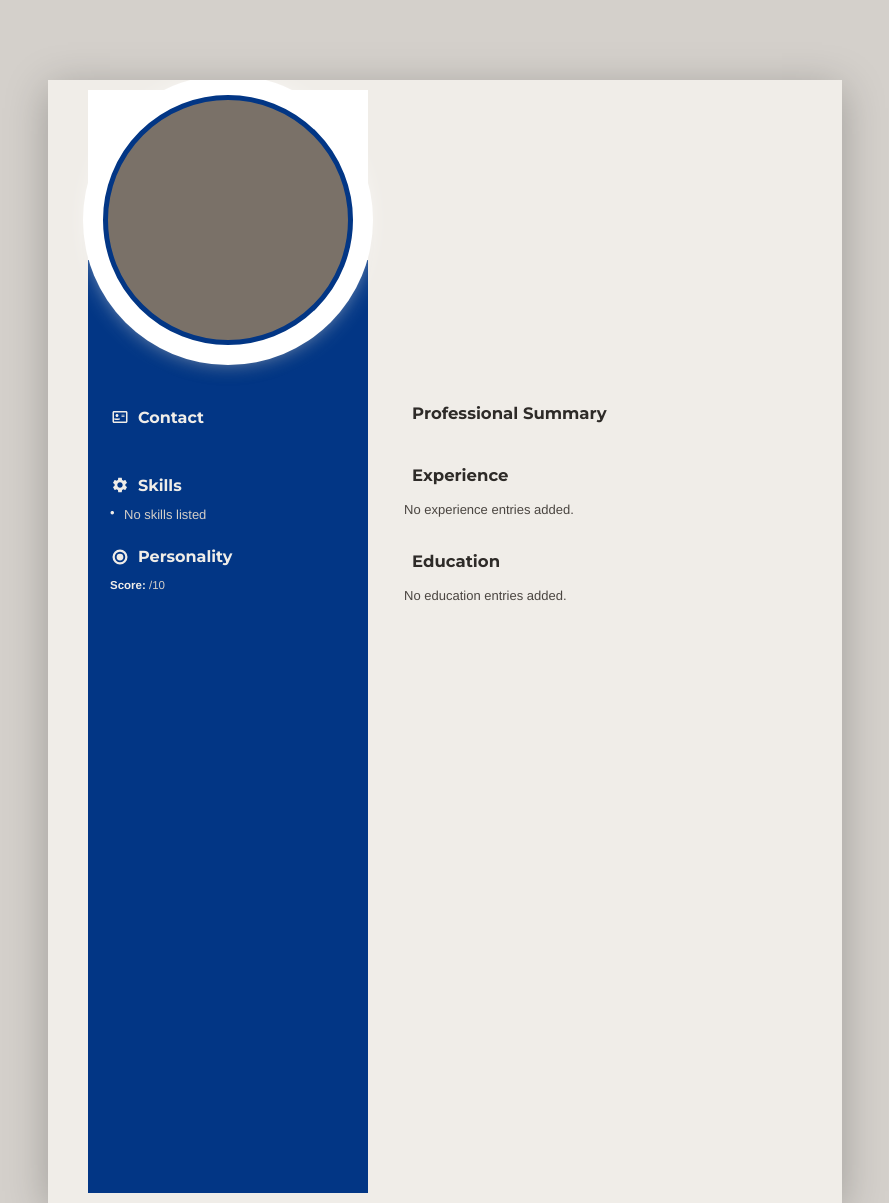
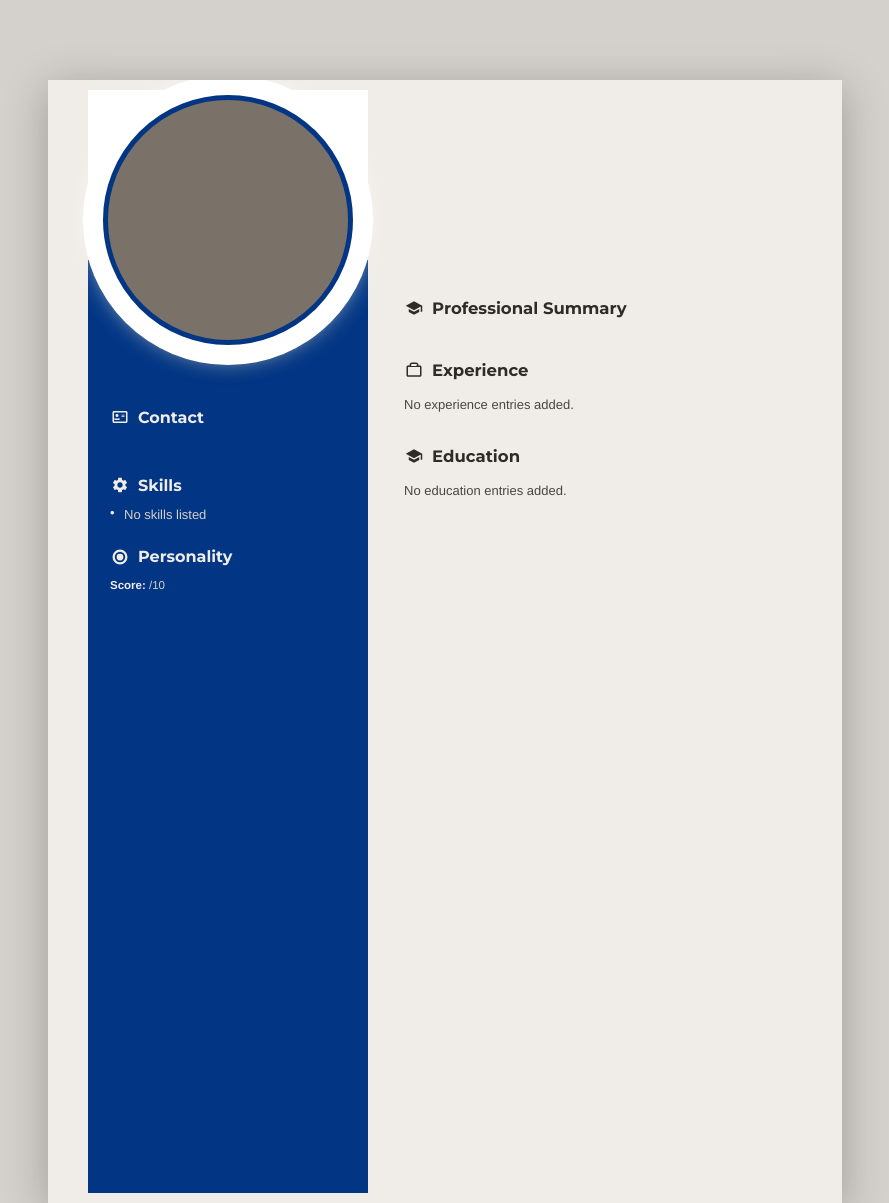
Before and after one commit to Wasay1567/cv-automation-workflow, a Python web app: template backend/app/templates/cv_template.html in a window 1280 px wide. Shown: the whole page, without its empty margins (195-1084 px from the left). Run offline with Jinja, Linux system fonts and the light colour scheme; the template is opened without the code that fills it, so the values that code supplies are empty.

Commit message:
style: Update section title icons and adjust main header dimensions for improved layout

```diff
--- a/backend/app/templates/cv_template.html
+++ b/backend/app/templates/cv_template.html
@@ -118,7 +118,8 @@
     margin-bottom: 10px;
   }
 
-  .s-section-title .icon {
+  .s-section-title .icon,
+  .m-section-title .icon {
     width: 20px;
     height: 20px;
     flex-shrink: 0;
@@ -127,10 +128,20 @@
     justify-content: center;
   }
 
-  .s-section-title .icon svg {
+  .s-section-title .icon svg,
+  .m-section-title .icon svg {
     width: 18px;
     height: 18px;
-    fill: #f0ede8;
+    display: block;
+    fill: currentColor;
+  }
+
+  .s-section-title .icon {
+    color: #f0ede8;
+  }
+
+  .m-section-title .icon {
+    color: #2e2b28;
   }
 
   .about-text {
@@ -236,15 +247,16 @@
   }
 
   .main-header {
-    min-height: 275px;
-    max-height: 275px;
-    padding: 30px 28px;
+    min-height: 180px;
+    max-height: 180px;
+    padding: 22px 28px 18px;
     padding-right: 0px;
-    margin: 10px 28px 18px;
+    margin: 10px 28px 8px;
     margin-right: 10px;
     display: flex;
     flex-direction: column;
-    justify-content: center;
+    justify-content: flex-start;
+    gap: 6px;
     overflow: hidden;
   }
 
@@ -252,7 +264,7 @@
     font-family: 'Montserrat', sans-serif;
     font-weight: 700;
     font-size: 55px;
-    margin-top: -50px;
+    margin-top: 0;
     color: #2e2b28;
     line-height: 1;
     letter-spacing: -0.5px;
@@ -265,7 +277,7 @@
     font-size: 20px;
     color: black;
     font-weight: 400;
-    margin-top: 6px;
+    margin-top: 0;
   }
 
   .main-body {
@@ -448,10 +460,10 @@
     }
 
     .main-header {
-      margin: 10px 14px 16px;
-      padding: 24px 18px;
-      min-height: 240px;
-      max-height: 240px;
+      margin: 10px 14px 10px;
+      padding: 20px 18px 14px;
+      min-height: 170px;
+      max-height: 170px;
     }
   }
 </style>
```
